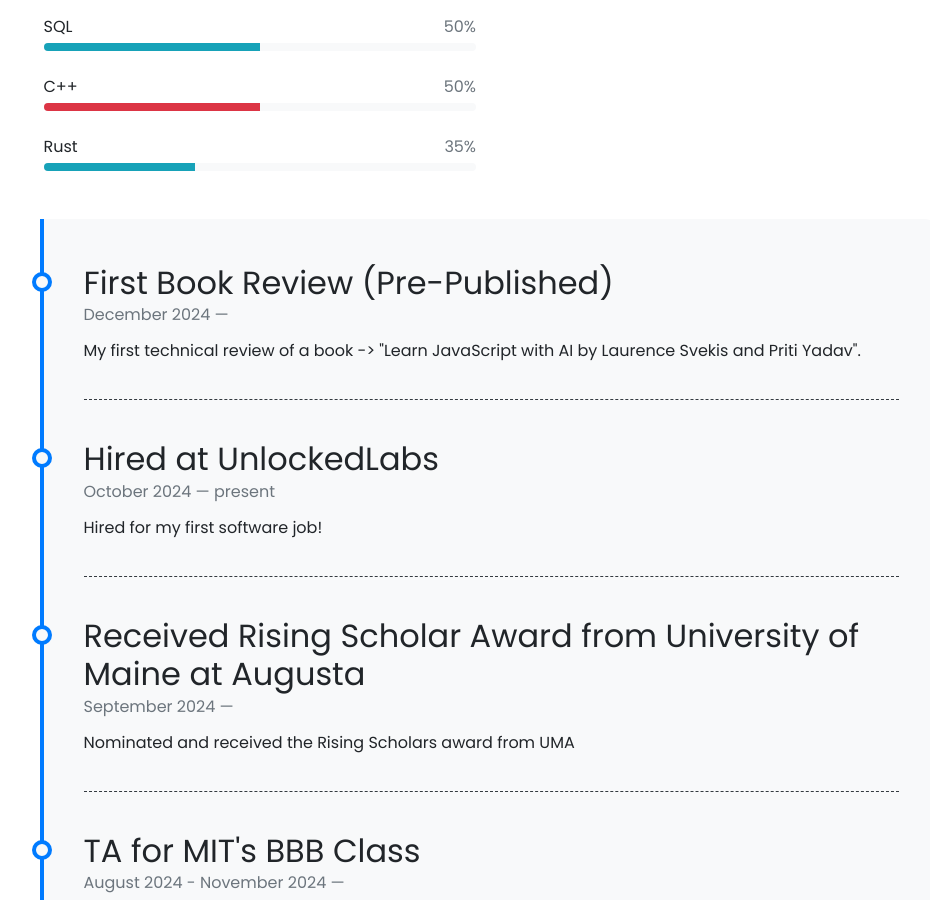
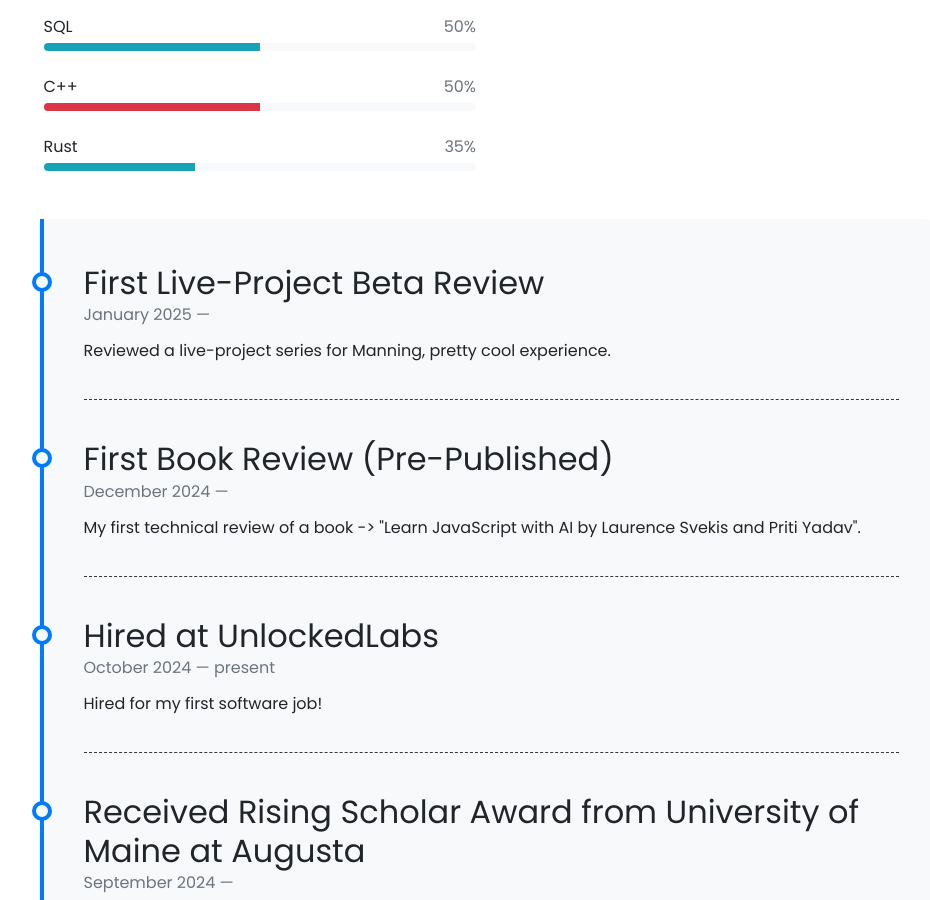
Before and after one commit to CK-7vn/CK-7vn.github.io, a Jekyll site: the page built from pages/about.md, in a window 1280 px wide and 900 px high, scrolled down 663 px. Shown: the whole window, without its empty margins (149-1079 px from the left). Built offline with Jekyll 4.4.1, drawn with Linux system fonts in a browser that asks for light colours; emoji names are drawn with the system emoji font.

Commit message:
timeline update

```diff
--- a/_data/timeline.yml
+++ b/_data/timeline.yml
@@ -1,3 +1,6 @@
+- title: First Live-Project Beta Review
+  from: January 2025
+  description: Reviewed a live-project series for Manning, pretty cool experience.
 - title: First Book Review (Pre-Published)
   from: December 2024
   description: My first technical review of a book ->  "Learn JavaScript with AI by Laurence Svekis and Priti Yadav".
```
